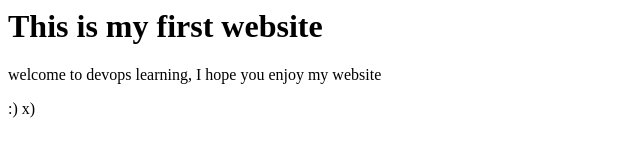
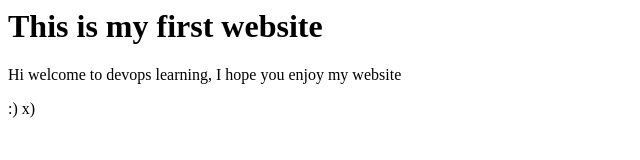
Before and after one commit to Supu-27/Demo-project, a plain HTML site: page index.html in a window 1280 px wide. Shown: the full height of the page, 0-640 px from the left. Drawn offline with Linux system fonts and the light colour scheme.

Commit message:
Hi added before welcome

```diff
--- a/index.html
+++ b/index.html
@@ -1,6 +1,6 @@
 <html>
 <title> This is my sample website</title>
 <h1>This is my first website</h1>
-<p>welcome to devops learning, I hope you enjoy my website</p>
+<p>Hi welcome to devops learning, I hope you enjoy my website</p>
 <p> :) x) </p>
 </html>
```
